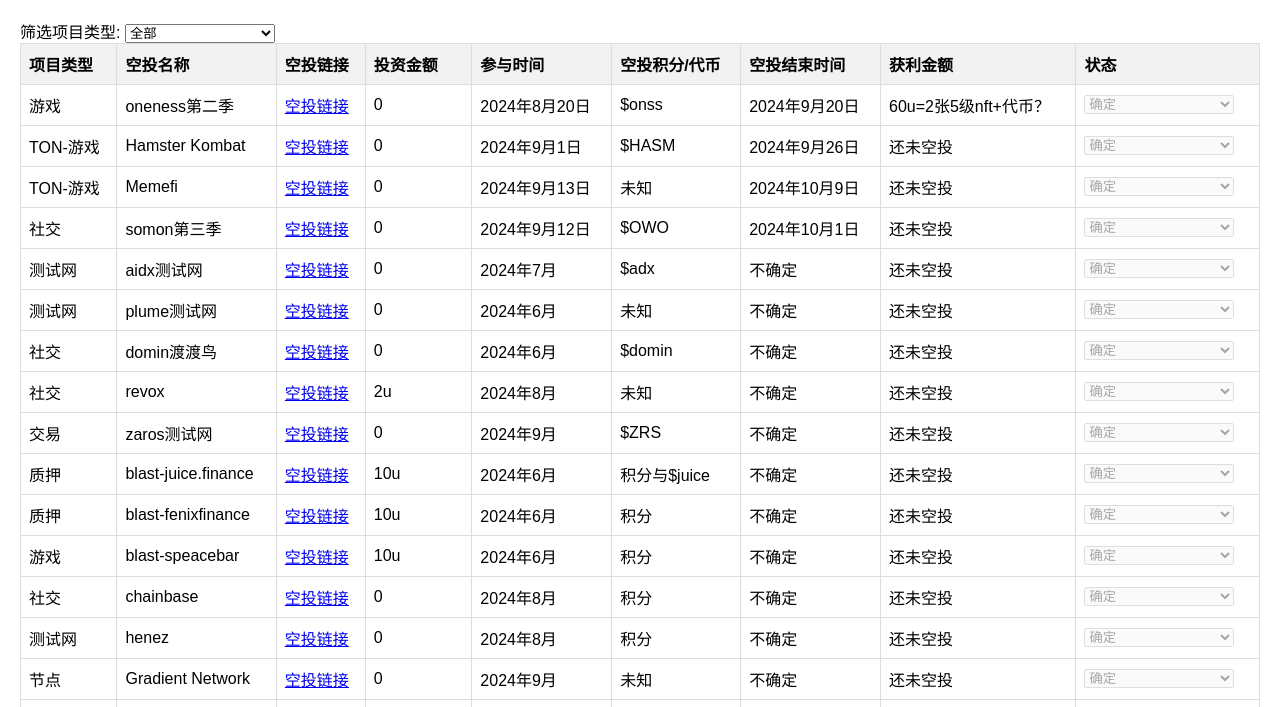
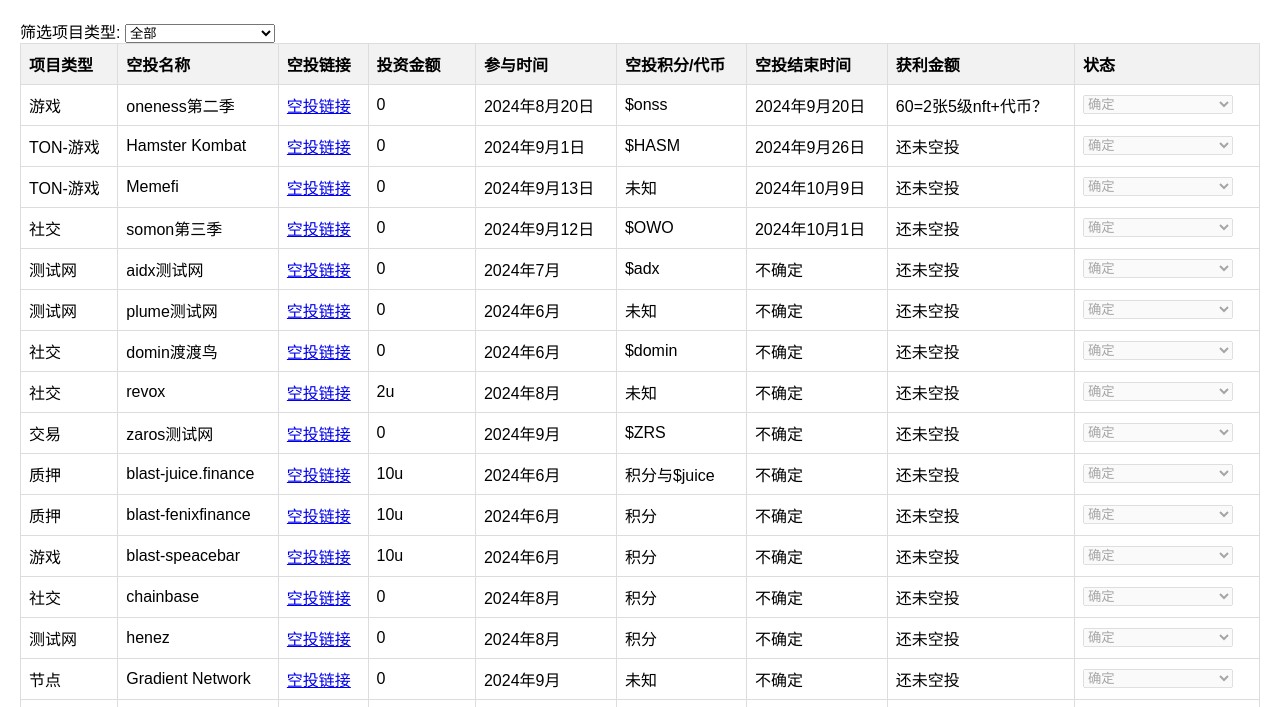
Before and after one commit to xinyuzjj/junjunni, a plain HTML site: page index.html in a window 1280 px wide. Shown: the part 70-777 px from the top of the page. Drawn offline with Linux system fonts and the light colour scheme.

Commit message:
Update index.html

```diff
--- a/index.html
+++ b/index.html
@@ -73,7 +73,7 @@
                 <td>2024年8月20日</td>
                 <td>$onss</td>
                 <td>2024年9月20日</td>
-                <td>60u=2张5级nft+代币？</td>
+                <td>60=2张5级nft+代币？</td>
                 <td>
                     <select class="status-select" disabled>
                         <option value="确定" selected>确定</option>
```
